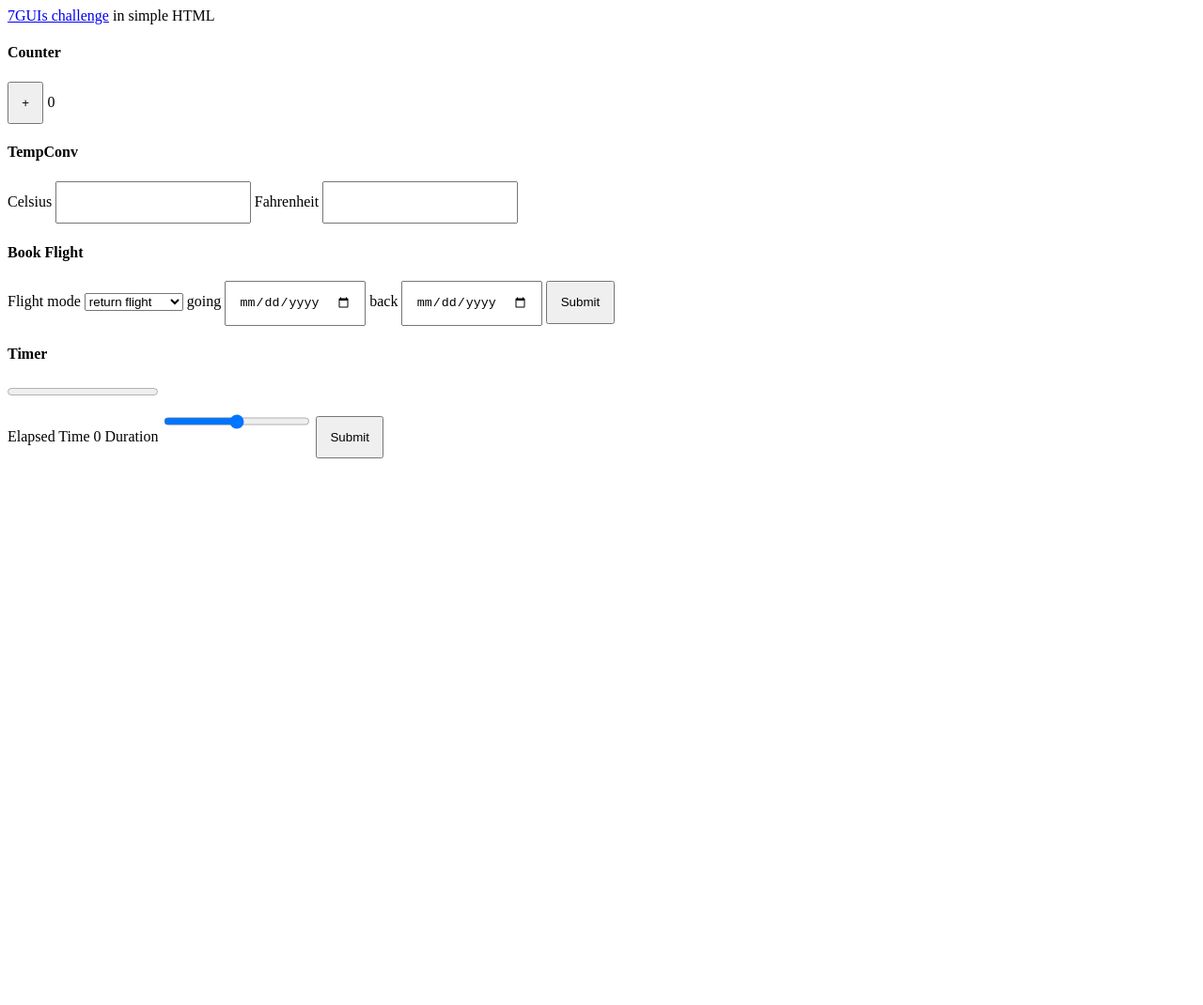
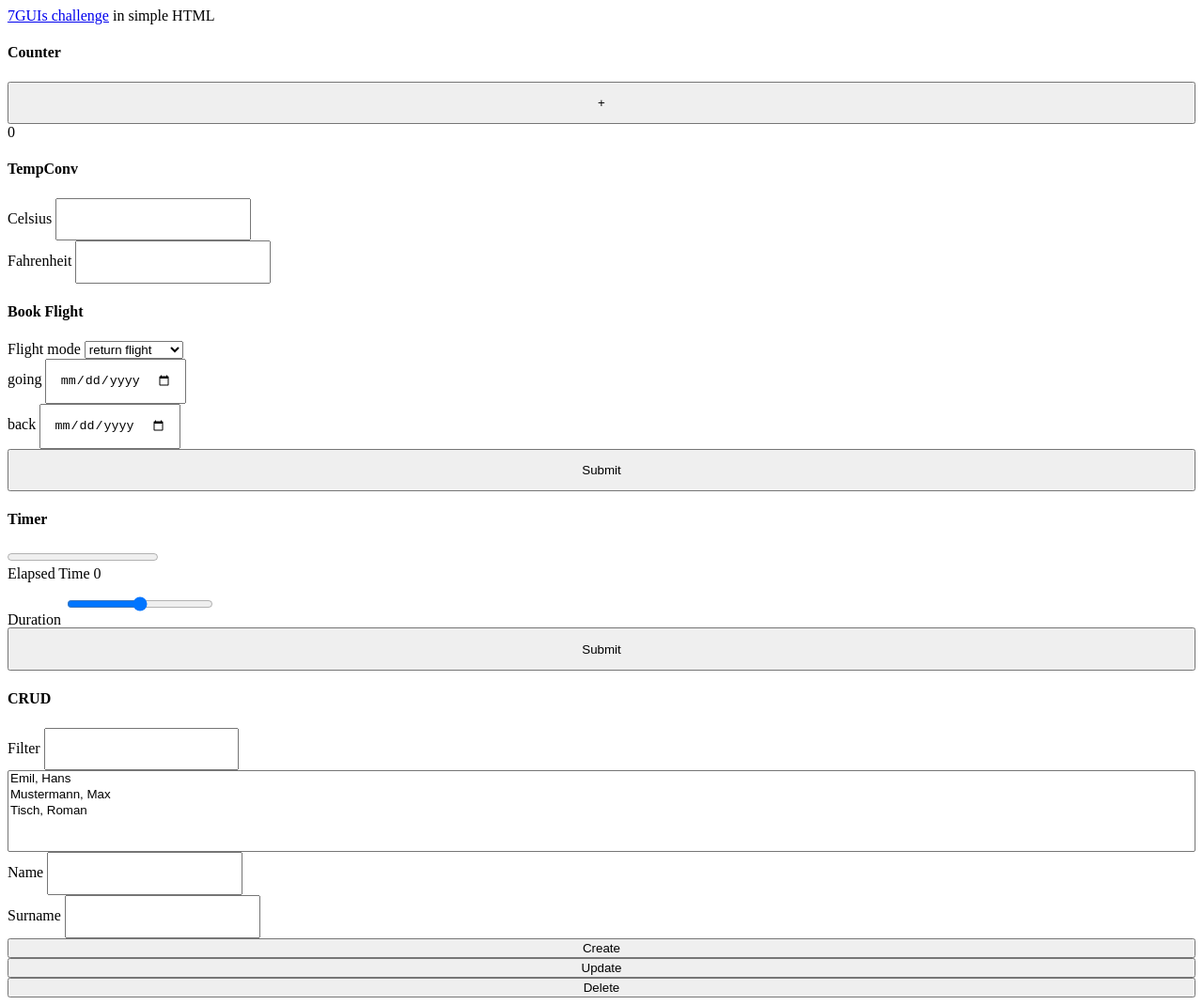
Before and after one commit to souenzzo/souenzzo.github.io, a Jekyll site: the page 7gui/index.html, which Jekyll copies as it is, in a window 1280 px wide. Shown: the whole page at 94% size. Built offline with Jekyll 4.4.1, drawn with Linux system fonts in a browser that asks for light colours; before the commit the page ends 900 px from its top, so only the background shows below that; some of the changed lines change nothing that is shown.

Commit message:
CRUD wip

```diff
--- a/7gui/index.html
+++ b/7gui/index.html
@@ -9,6 +9,11 @@
 input {
   padding: 1em;
 }
+form {
+  display: flex;
+  flex-direction: column;
+}
+
 
     </style>
     <meta name="viewport"
@@ -82,7 +87,7 @@ input {
                   max="100"
                   value="0">
         </progress>
-        <form onsubmit="event.preventDefault(); this.dataset.frame = requestAnimationFrame(progressAnimation('progress', duration))"
+        <form onsubmit="event.preventDefault(); this.dataset.frame = requestAnimationFrame(progressAnimation(duration))"
               oninput="elapsed.value = `${duration.valueAsNumber}s`">
             <label>
                 Elapsed Time
@@ -91,33 +96,73 @@ input {
             <label>
                 Duration
                 <input name="duration"
+                       data-progress-id="progress"
                        type="range"/>
             </label>
             <input type="submit">
         </form>
     </article>
     <script>
-let progressAnimation = (progressId, durationElement) => {
-  let progressElement = document.getElementById(progressId);
+let progressAnimation = (duration) => {
+  let progressElement = document.getElementById(duration.dataset.progressId);
   let instZero = new Date();
+  let initSec = instFinal.getSeconds()
   let animationFrame = () => {
      let instFinal = new Date(instZero);
-
-     instFinal.setSeconds(instFinal.getSeconds() + durationElement.valueAsNumber);
-
+     instFinal.setSeconds(initSec + duration.valueAsNumber);
      let instCurrent = new Date();
-     if (instCurrent > instFinal) {
-       return
+     let total = instFinal - instZero;
+     progressElement.max = total;
+     progressElement.value = total - (instFinal - instCurrent);
+     if (instFinal > instCurrent) {
+       requestAnimationFrame(animationFrame)
      }
-     let total = instFinal - instZero
-     progressElement.max = total
-     progressElement.value = total - (instFinal - instCurrent)
-     requestAnimationFrame(animationFrame)
   }
   return animationFrame
 }
-
     </script>
+    <article>
+        <h4>CRUD</h4>
+        <form onsubmit="event.preventDefault()">
+            <label>
+                Filter
+                <input name="filter"
+                       onchange="let re = new RegExp(filter.value);for (el of accounts.children) {el.hidden = re.test(el.dataset.name) ? false : !re.test(el.dataset.surname)}"/>
+            </label>
+            <select name="accounts" size="5">
+                <option data-surname="Hans"
+                        data-name="Emil">Emil, Hans
+                </option>
+                <option data-surname="Mustermann"
+                        data-name="Max">Mustermann, Max
+                </option>
+                <option data-surname="Tisch"
+                        data-name="Roman">Tisch, Roman
+                </option>
+            </select>
+            <label>
+                Name
+                <input name="name2"/>
+            </label>
+            <label>
+                Surname
+                <input name="surname"/>
+            </label>
+            <button onclick="let el = document.createElement('option');
+                             el.dataset.name = name2.value
+                             el.dataset.surname = surname.value
+                             el.text = `${name2.value}, ${surname.value}`
+                             accounts.appendChild(el)">
+                Create
+            </button>
+            <button onclick="">
+                Update
+            </button>
+            <button onclick="for (el of accounts.children) { el.selected ? accounts.removeChild(el) : null }">
+                Delete
+            </button>
+        </form>
+    </article>
 </main>
 </body>
 </html>
```
